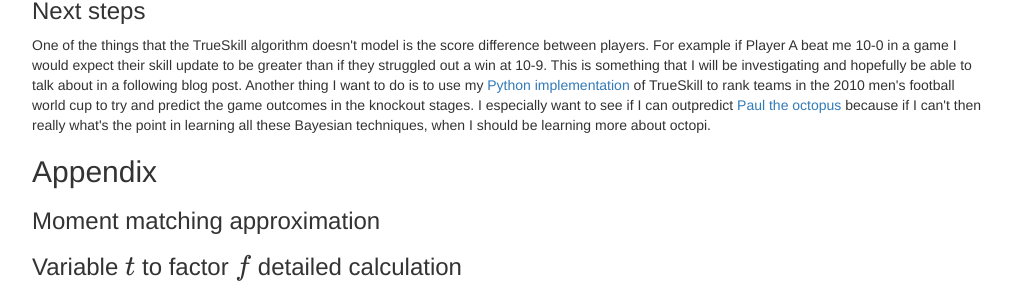
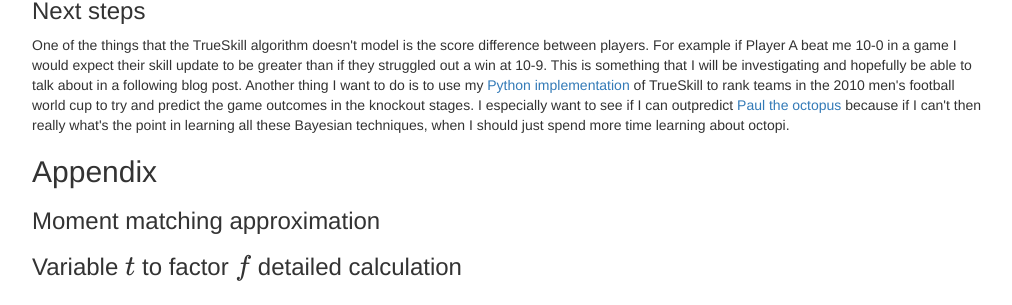
Before and after one commit to Nush395/Nush395.github.io, a Jekyll site: the page built from _posts/2020-06-06-true-skill.html, in a window 1280 px wide and 900 px high, scrolled down 5115 px. Shown: the part 465-770 px from the top of the window, without its empty margins (133-1145 px from the left). Built offline with Jekyll 4.4.1, drawn with Linux system fonts in a browser that asks for light colours; formulas are drawn with MathJax 3.

Commit message:
Minor corrections to Trueskill post.

```diff
--- a/_posts/2020-06-06-true-skill.html
+++ b/_posts/2020-06-06-true-skill.html
@@ -482,7 +482,8 @@ The point is that we've now got a Gaussian message going from variable $t$ to fa
         the knockout stages. I especially want to see if I can outpredict
         <a  href="https://en.wikipedia.org/wiki/Paul_the_Octopus">Paul the octopus</a>
         because if I can't then
-        really what's the point in learning all these Bayesian techniques, when I should be learning more about octopi.
+        really what's the point in learning all these Bayesian techniques, when I should just spend  more time
+        learning about octopi.
     </p>
 </p>
 <h2>
```
